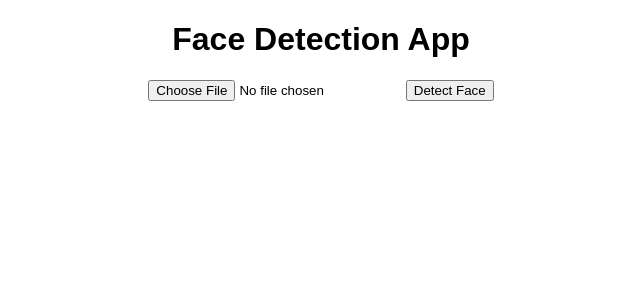
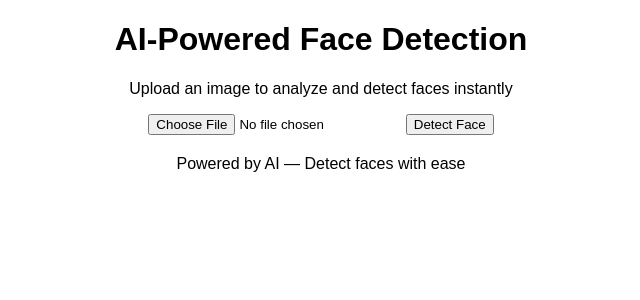
Before and after one commit to ANSH-TAANK/face-folder, a Flask app: page / in a window 1280 px wide. Shown: the top 300 px of the page, without its empty margins (319-959 px from the left). Run offline with Flask 3, Linux system fonts and the light colour scheme.

Commit message:
Update index.html

```diff
--- a/src/templates/index.html
+++ b/src/templates/index.html
@@ -7,10 +7,26 @@
      <title>Face Detection App</title>
  </head>
  <body>
-    <h1>Face Detection App</h1>
+     <div class="main-container">
+         <header>
+             <h1>AI-Powered Face Detection</h1>
+             <p>Upload an image to analyze and detect faces instantly</p>
+         </header>
+
+         <div class="card">
+             <div class="upload-section">
                  <input type="file" id="file-input" accept="image/*" />
+                 <img id="image-preview" src="" alt="Image Preview" style="display:none; max-width: 100%; border-radius: 8px; margin-top: 1rem;" />
                  <button id="upload-button">Detect Face</button>
-    <div id="result"></div>
+             </div>
+             <div id="result" class="result-display"></div>
+         </div>
+
+         <footer>
+             <p>Powered by AI &mdash; Detect faces with ease</p>
+         </footer>
+     </div>
+
      <script src="{{ url_for('static', filename='script.js') }}"></script>
  </body>
  </html>
```
Lines whose indentation alone changed are shown as unchanged.
